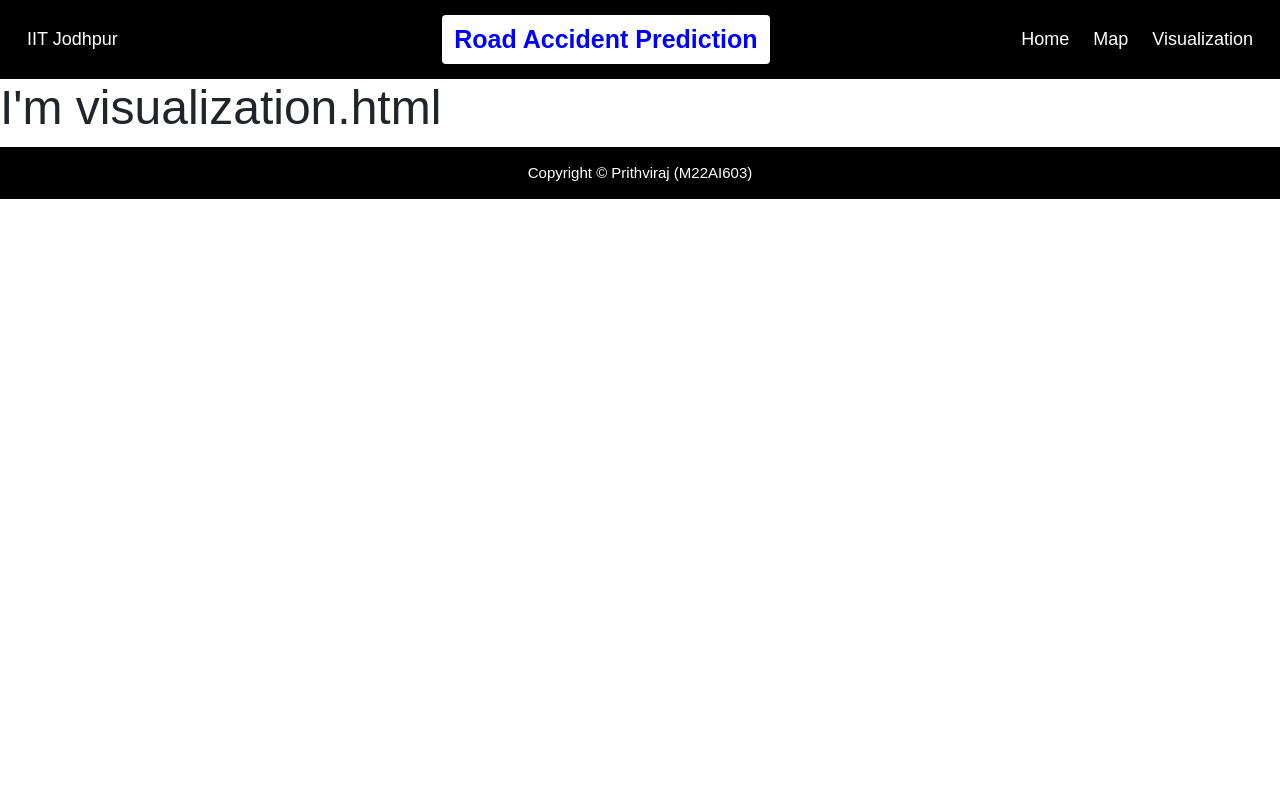
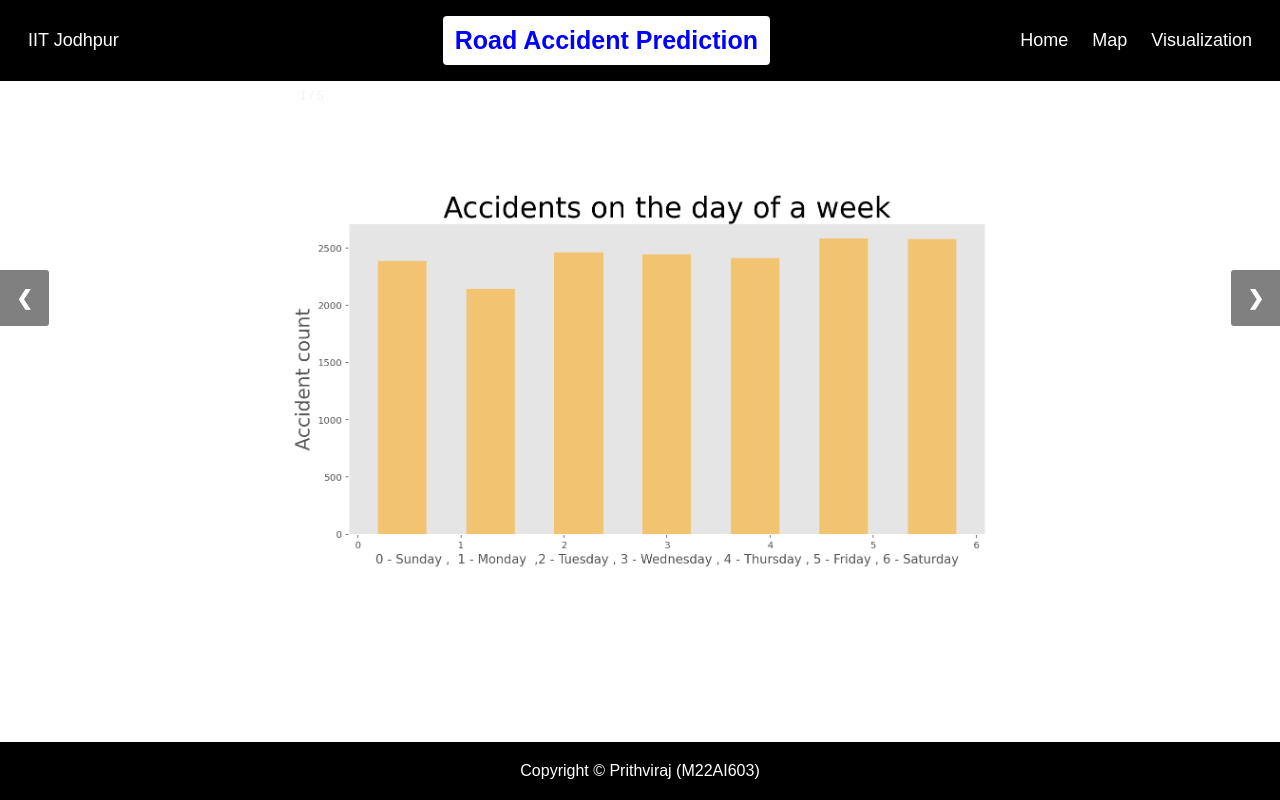
Before and after one commit to prithviraj-gadgi/road-accident-prediction, a Flask app: page /visualization in a window 1280 px wide. Run offline with Flask 2, Linux system fonts and the light colour scheme; parts of the project's set-up code (start-up, migrations or seed data) failed here and were passed over.

Commit message:
updated visualization.html

```diff
--- a/templates/visualization.html
+++ b/templates/visualization.html
@@ -1,18 +1,131 @@
-<!doctype html>
-<html lang="en">
-  <head>
-    <!-- Required meta tags -->
-    <meta charset="utf-8">
-    <meta name="viewport" content="width=device-width, initial-scale=1, shrink-to-fit=no">
-    <!-- Bootstrap CSS -->
+<!DOCTYPE html>
+<html>
+<meta name="viewport" content="width=device-width, initial-scale=1">
+<link rel="stylesheet" type="text/css" href="/static/index.css">
+<title>Visualization</title>
+<style>
+body {
+    margin: 0;
+    padding: 0;
+    min-height: 100vh;
+    display: flex;
+    flex-direction: column;
+  }
 
-    <link rel="stylesheet" href="https://bootswatch.com/4/flatly/bootstrap.min.css">
-    <link rel="stylesheet" type="text/css" href="/static/index.css">
-      <script src="https://ajax.googleapis.com/ajax/libs/jquery/3.3.1/jquery.min.js"></script>
-      <title>Visualization</title>
-</head>
+.content {
+    flex: 1;
+  }
+
+.footer {
+    color: #fff;
+    text-align: center;
+    padding: 20px;
+    position: fixed;
+    bottom: 0;
+    left: 0;
+    width: 100%;
+  }
+
+* {
+  box-sizing: border-box;
+}
+
+img {
+  vertical-align: middle;
+}
+
+/* Position the image container (needed to position the left and right arrows) */
+.container {
+  position: relative;
+}
+
+/* Hide the images by default */
+.container {
+  display: flex;
+  justify-content: center;
+  align-items: center;
+  height: 75vh;
+}
+
+.container img {
+  max-width: 100%;
+  max-height: 100%;
+}
+
+/* Add a pointer when hovering over the thumbnail images */
+.cursor {
+  cursor: pointer;
+}
+
+/* Next & previous buttons */
+.prev,
+.next {
+  cursor: pointer;
+  position: absolute;
+  top: 40%;
+  width: auto;
+  padding: 16px;
+  margin-top: -50px;
+  color: white;
+  font-weight: bold;
+  font-size: 20px;
+  border-radius: 0 3px 3px 0;
+  user-select: none;
+  -webkit-user-select: none;
+}
+
+/* Position the "next button" to the right */
+.next {
+  right: 0;
+  border-radius: 3px 0 0 3px;
+}
+
+/* On hover, add a black background color with a little bit see-through */
+.prev:hover,
+.next:hover {
+  background-color: rgba(0, 0, 0, 0.8);
+}
+
+/* Number text (1/3 etc) */
+.numbertext {
+  color: #f2f2f2;
+  font-size: 12px;
+  padding: 8px 12px;
+  position: absolute;
+  top: 0;
+}
+
+/* Container for image text */
+.caption-container {
+  text-align: center;
+  background-color: #222;
+  padding: 2px 16px;
+  color: white;
+}
+
+.row:after {
+  content: "";
+  display: table;
+  clear: both;
+}
+
+/* Six columns side by side */
+.column {
+  float: left;
+  width: 16.66%;
+}
+
+/* Add a transparency effect for thumnbail images */
+.demo {
+  opacity: 0.6;
+}
+
+.active,
+.demo:hover {
+  opacity: 1;
+}
+</style>
 <body>
-
 <div class="header">
   <a href="https://www.iitj.ac.in" target="_blank class="logo">IIT Jodhpur</a>
 	<a class="logo" style="color: blue; text-decoration: none; margin-left: 25%; background: white;">Road Accident Prediction</a>
@@ -23,7 +136,70 @@
   </div>
 </div>
 
-<h1>I'm visualization.html</h1>
+<div class="content">
+<div class="container">
+  <div class="mySlides">
+    <div class="numbertext">1 / 5</div>
+    <img src="/static/1.png" style="width:55vw">
+  </div>
+
+  <div class="mySlides">
+    <div class="numbertext">2 / 5</div>
+    <img src="/static/2.png" style="width:55vw">
+  </div>
+
+  <div class="mySlides">
+    <div class="numbertext">3 / 5</div>
+    <img src="/static/3.png" style="width:55vw">
+  </div>
+
+  <div class="mySlides">
+    <div class="numbertext">4 / 5</div>
+    <img src="/static/4.png" style="width:40vw">
+  </div>
+
+  <div class="mySlides">
+    <div class="numbertext">5 / 5</div>
+    <img src="/static/5.png" style="width:55vw">
+  </div>
+
+
+
+</div>
+  <a class="prev" style="background:grey" onclick="plusSlides(-1)">❮</a>
+  <a class="next" style="background:grey" onclick="plusSlides(1)">❯</a>
+  </div>
+
+<script>
+let slideIndex = 1;
+showSlides(slideIndex);
+
+function plusSlides(n) {
+  showSlides(slideIndex += n);
+}
+
+function currentSlide(n) {
+  showSlides(slideIndex = n);
+}
+
+function showSlides(n) {
+  let i;
+  let slides = document.getElementsByClassName("mySlides");
+  let dots = document.getElementsByClassName("demo");
+  let captionText = document.getElementById("caption");
+  if (n > slides.length) {slideIndex = 1}
+  if (n < 1) {slideIndex = slides.length}
+  for (i = 0; i < slides.length; i++) {
+    slides[i].style.display = "none";
+  }
+  for (i = 0; i < dots.length; i++) {
+    dots[i].className = dots[i].className.replace(" active", "");
+  }
+  slides[slideIndex-1].style.display = "block";
+  dots[slideIndex-1].className += " active";
+  captionText.innerHTML = dots[slideIndex-1].alt;
+}
+</script>
 <footer class="footer">Copyright &copy; Prithviraj (M22AI603)</footer>
 </body>
 </html>
```
Also changed, not shown: templates/index.html (+7 -2 lines), static/1.png (added), static/2.png (added), static/3.png (added), static/4.png (added), static/5.png (added).
